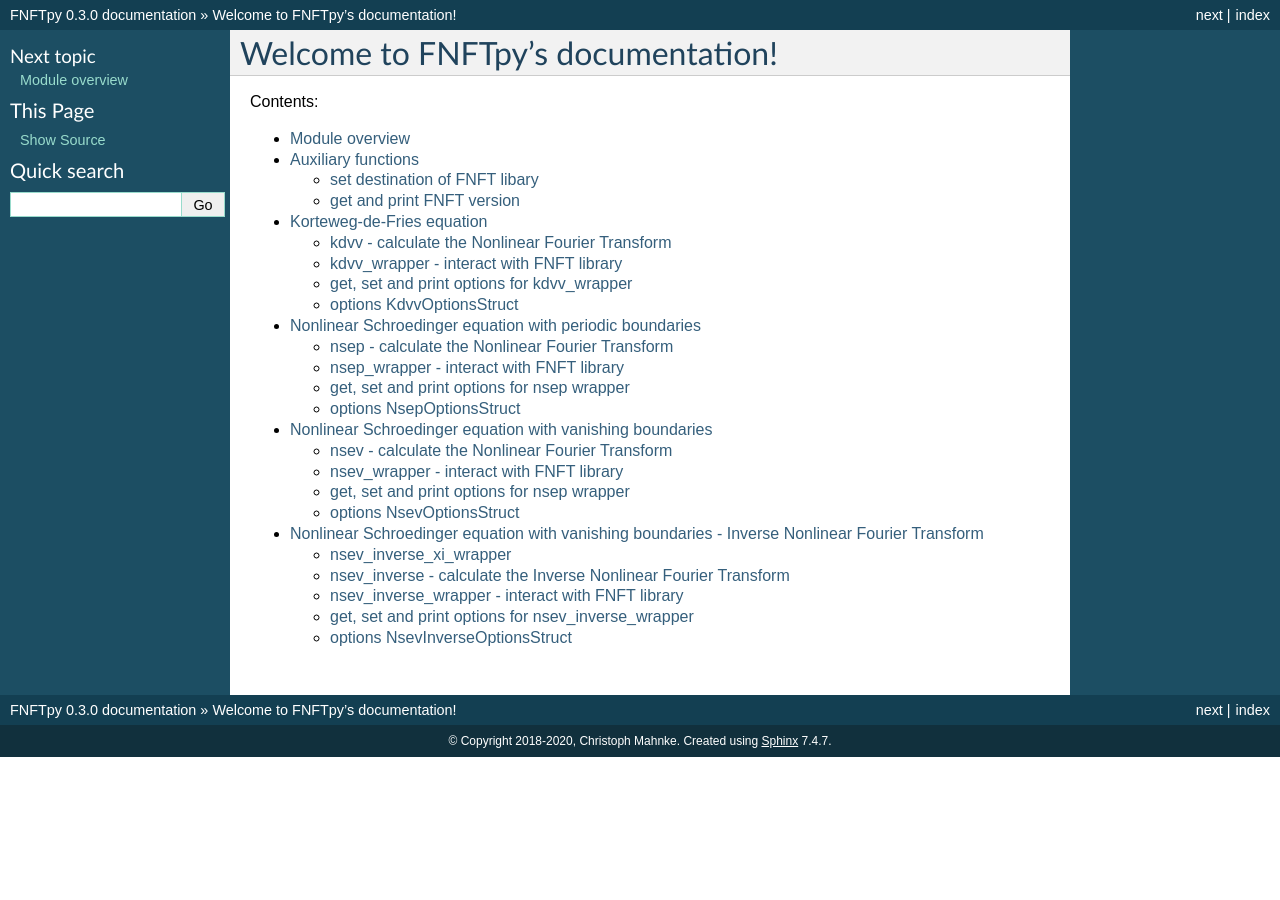
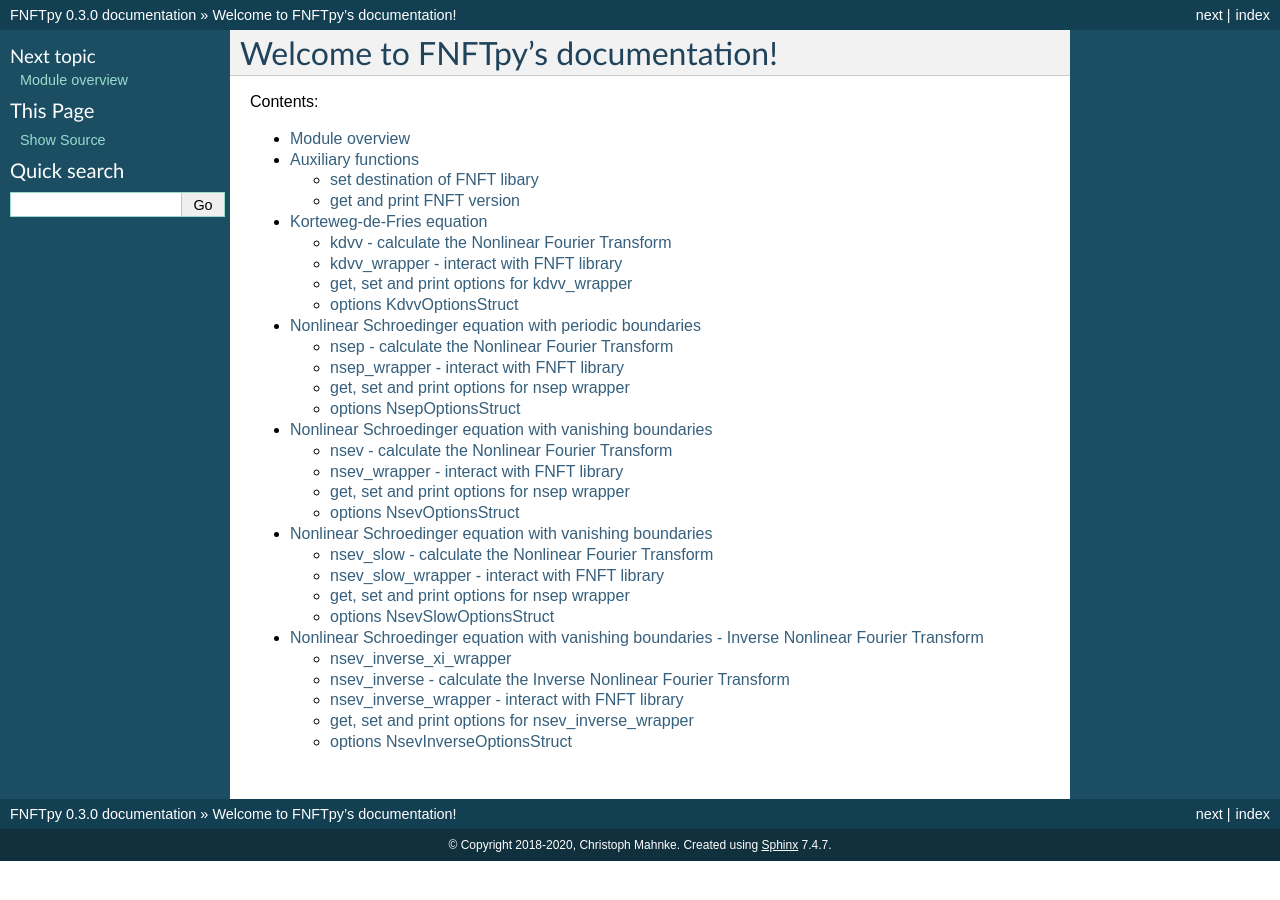
Before and after one commit to xmhk/FNFTpy, a Sphinx documentation site: the page built from documentation/sphinx/source/index.rst, in a window 1280 px wide. Built offline with Sphinx 7.4.7, drawn with Linux system fonts in a browser that asks for light colours.

Commit message:
initial doctree for documentation of nsev_slow

```diff
--- a/documentation/sphinx/source/index.rst
+++ b/documentation/sphinx/source/index.rst
@@ -24,4 +24,7 @@ Welcome to FNFTpy's documentation!
 
    nsev.rst
 
+   nsev_slow.rst
+
+
    nsev_inverse.rst
--- /dev/null
+++ b/documentation/sphinx/source/nsev_slow.rst
@@ -0,0 +1,46 @@
+
+
+=========================================================
+Nonlinear Schroedinger equation with vanishing boundaries
+=========================================================
+
+nsev_slow - calculate the Nonlinear Fourier Transform
+-----------------------------------------------------
+
+.. autofunction:: FNFTpy.fnft_nsev_slow_wrapper.nsev_slow
+
+
+
+nsev_slow_wrapper - interact with FNFT library
+----------------------------------------------
+
+.. autofunction:: FNFTpy.fnft_nsev_slow_wrapper.nsev_slow_wrapper
+
+
+
+
+get, set and print options for nsep wrapper
+-------------------------------------------
+
+.. autofunction:: FNFTpy.options_handling.fnft_nsev_slow_default_options_wrapper
+
+.. autofunction:: FNFTpy.options_handling.get_nsev_slow_options
+
+.. autofunction:: FNFTpy.options_handling.print_nsev_slow_options
+
+
+
+options NsevSlowOptionsStruct
+-----------------------------
+
+.. autoclass::    FNFTpy.typesdef.NsevSlowOptionsStruct
+
+
+
+Options can be printed directly to screen, e.g.
+
+print(get_nsev_slow_options())
+
+String representation can be generated by
+
+repr(get_nsev_slow_options())
```
